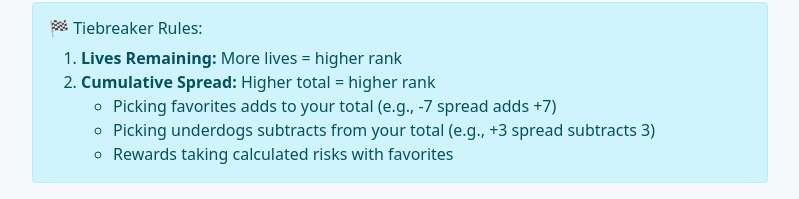
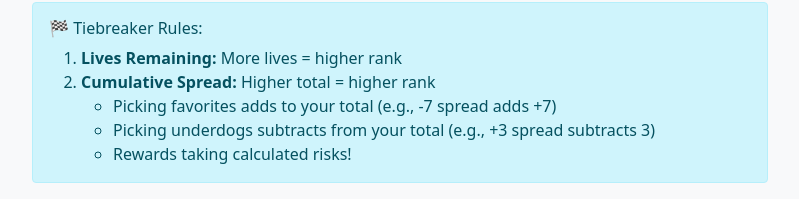
Before and after one commit to BradHagstrom16/CF_Survivor, a Flask app: page / in a window 1280 px wide. Shown: the part 712-911 px from the top of the page, without its empty margins (50-849 px from the left). Run offline with Flask 3, Linux system fonts and the light colour scheme; data comes from the database, SQL or seed files in the repository.

Commit message:
Add files via upload

```diff
--- a/templates/index.html
+++ b/templates/index.html
@@ -99,7 +99,7 @@
             <ul>
                 <li>Picking favorites adds to your total (e.g., -7 spread adds +7)</li>
                 <li>Picking underdogs subtracts from your total (e.g., +3 spread subtracts 3)</li>
-                <li>Rewards taking calculated risks with favorites</li>
+                <li>Rewards taking calculated risks!</li>
             </ul>
         </li>
     </ol>
```
